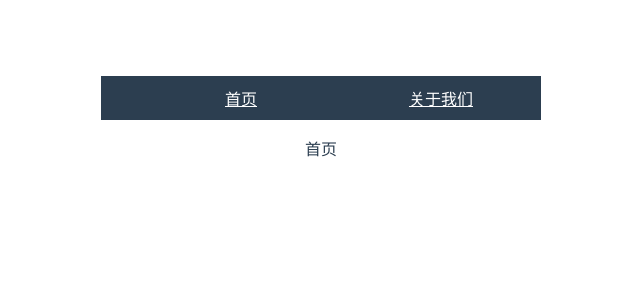
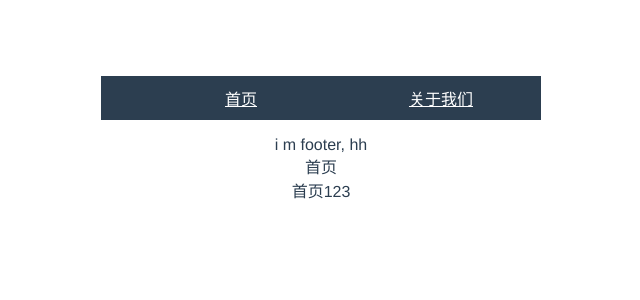
Before and after one commit to Un3635/keep-alive-demo, a Vue app: page /home in a window 1280 px wide. Shown: the top 300 px of the page, without its empty margins (319-959 px from the left). Built offline with nearby package versions, Linux system fonts and the light colour scheme.

Commit message:
注册全局组件

```diff
--- a/src/App.vue
+++ b/src/App.vue
@@ -12,7 +12,7 @@
       <router-view v-if="$route.meta.keepAlive"></router-view>
     </keep-alive>
     <router-view v-if="!$route.meta.keepAlive"></router-view> -->
-    <keep-alive>
+    <keep-alive include="about-component">
       <router-view />
     </keep-alive>
     <!-- <router-view/> -->
--- a/src/components/about.vue
+++ b/src/components/about.vue
@@ -1,6 +1,8 @@
 <template>
 <!-- <keep-alive> -->
   <div>
+    <footer-dom />
+    <header-box count="123关于"></header-box>
     <ul>
       <li v-for="index in 15" :key="index">
           <router-link :to="{path:'/child', query: {id: index}}">关于我们{{index}}</router-link>
@@ -11,6 +13,7 @@
   <!-- </keep-alive> -->
 </template>
 <script>
+import HeaderBox from './header.vue';
 export default {
   name: 'about-component',
   data() {
@@ -50,6 +53,9 @@ export default {
         vm.getData();
       }
     });
+  },
+  components: {
+    HeaderBox
   }
 };
 </script>
--- /dev/null
+++ b/src/components/common/footer.vue
@@ -0,0 +1,8 @@
+<template>
+  <div>i m footer, hh</div>
+</template>
+<script>
+export default {
+  name: 'footer-dom'
+};
+</script>
--- a/src/components/header.vue
+++ b/src/components/header.vue
@@ -1,21 +1,16 @@
 <template>
   <div>
-    <ul>
-      <li>
-        <router-link to="/home">首页</router-link>
-      </li>
-      <li>
-        <router-link to="/about">关于我们</router-link>
-      </li>
-    </ul>
-    <!-- <keep-alive>
-      <router-view></router-view>
-    </keep-alive> -->
-     <router-view></router-view>
+   {{count}}
   </div>
 </template>
 <script>
 export default {
-  name: 'headerDom'
+  name: 'headerDom',
+  props: {
+    count: {
+      default: '1',
+      type: String
+    }
+  }
 };
 </script>
--- a/src/components/home.vue
+++ b/src/components/home.vue
@@ -1,11 +1,15 @@
 <template>
-<!-- <keep-alive> -->
+  <!-- <keep-alive> -->
   <div>
-    首页
+    <footer-dom />
+    <span>首页</span>
+    <header-box count="首页123"></header-box>
   </div>
   <!-- </keep-alive> -->
 </template>
+
 <script>
+import HeaderBox from './header.vue';
 export default {
   created() {
     console.log('home --- created');
@@ -13,6 +17,9 @@ export default {
   activated() {
     // keep-alive 才能触发这个钩子
     console.log('home---activated');
+  },
+  components: {
+    HeaderBox
   }
 };
 </script>
--- a/src/main.js
+++ b/src/main.js
@@ -3,6 +3,19 @@
 import Vue from 'vue';
 import App from './App';
 import router from './router';
+
+import footerDom from './components/common/footer';
+
+const components = [footerDom];
+const footer = {
+  install() {
+    components.forEach(component => {
+      console.log(component);
+      Vue.component(component.name, component);
+    });
+  }
+};
+Vue.use(footer);
 
 Vue.config.productionTip = false;
 
--- a/src/router/index.js
+++ b/src/router/index.js
@@ -27,20 +27,7 @@ export default new Router({
         // },
         {
           path: '',
-          redirect: 'home'
-        },
-        {
-          path: 'home',
-          name: 'home',
-          component: home
-        },
-        {
-          path: 'about',
-          name: 'about',
-          component: about,
-          meta: {
-            keepAlive: true
-          }
+          redirect: '/home'
         },
         {
           path: '/child',
@@ -58,6 +45,16 @@ export default new Router({
           component: listTwo
         }
       ]
+    },
+    {
+      path: '/home',
+      name: 'home',
+      component: home
+    },
+    {
+      path: '/about',
+      name: 'about',
+      component: about
     }
   ],
   scrollBehavior(to, from, savePosition) {
```
